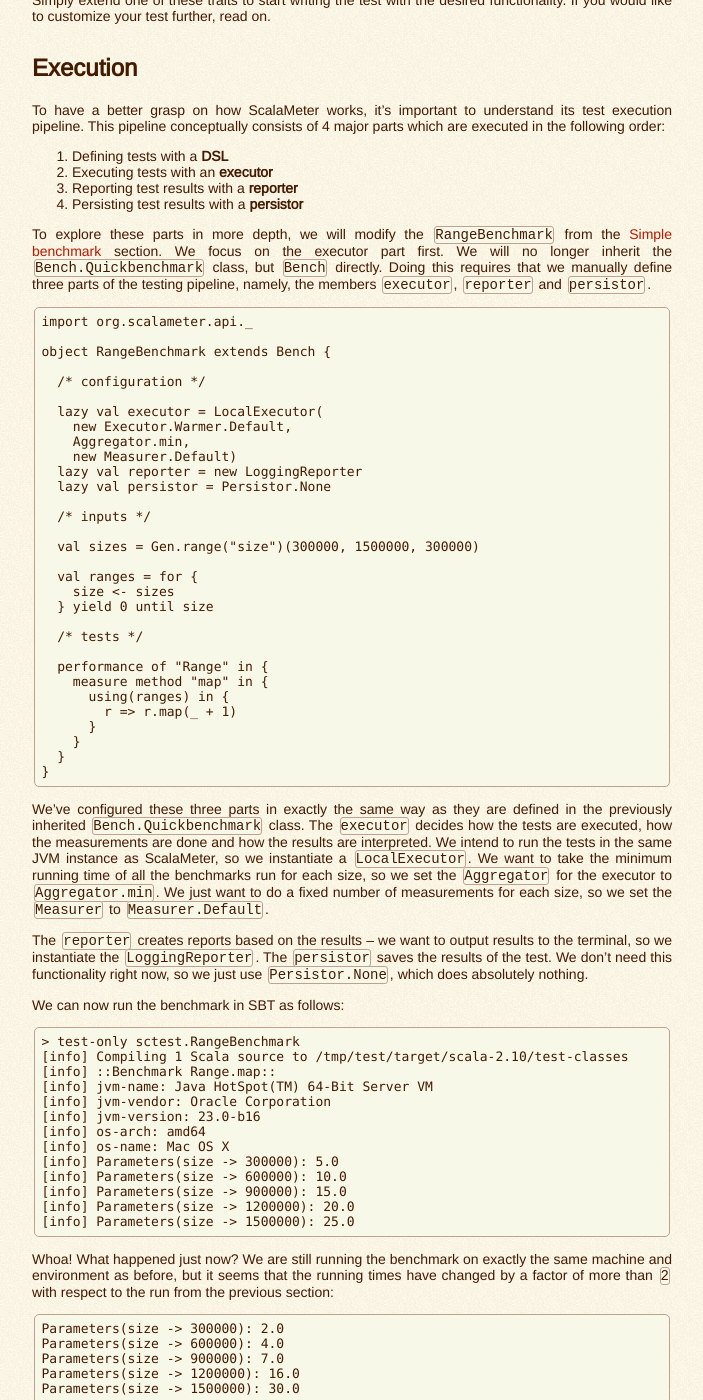
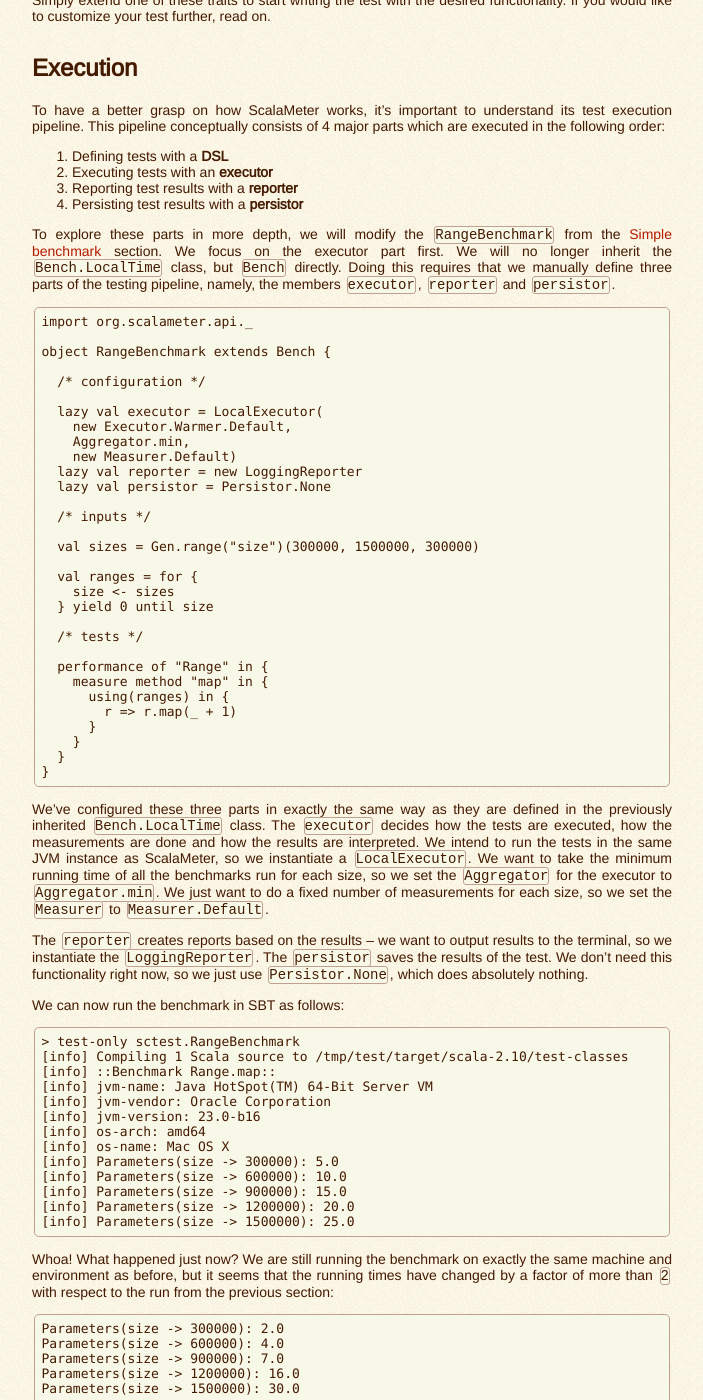
Before and after one commit to scalameter/scalameter.github.com, a Jekyll site: the page built from home/gettingstarted/0.7/configuration.md, in a window 1280 px wide and 1400 px high, scrolled down 584 px. Shown: the whole window, without its empty margins (138-841 px from the left). Built offline with Jekyll 4.4.1, drawn with Linux system fonts in a browser that asks for light colours.

Commit message:
Replace Bench.Quickbenchmark with Bench.LoalTime in Execution paragraph of configuration.md

```diff
--- a/home/gettingstarted/0.7/configuration.md
+++ b/home/gettingstarted/0.7/configuration.md
@@ -64,7 +64,7 @@ To explore these parts in more depth, we will modify the `RangeBenchmark`
 from the
 <a href="/home/gettingstarted/0.7/simplemicrobenchmark">Simple benchmark</a> section.
 We focus on the executor part first.
-We will no longer inherit the `Bench.Quickbenchmark` class,
+We will no longer inherit the `Bench.LocalTime` class,
 but `Bench` directly.
 Doing this requires that we manually define three parts of the testing pipeline,
 namely, the members `executor`, `reporter` and `persistor`.
@@ -103,7 +103,7 @@ namely, the members `executor`, `reporter` and `persistor`.
 
 We've configured these three parts in exactly the same way
 as they are defined in the previously
-inherited `Bench.Quickbenchmark` class.
+inherited `Bench.LocalTime` class.
 The `executor` decides how the tests are executed,
 how the measurements are done and how the results
 are interpreted.
```
